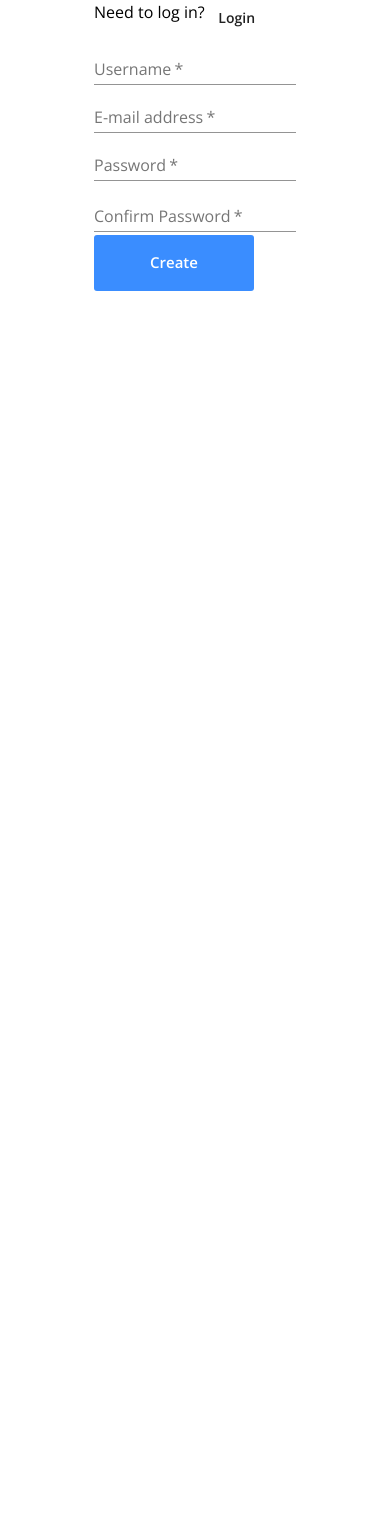
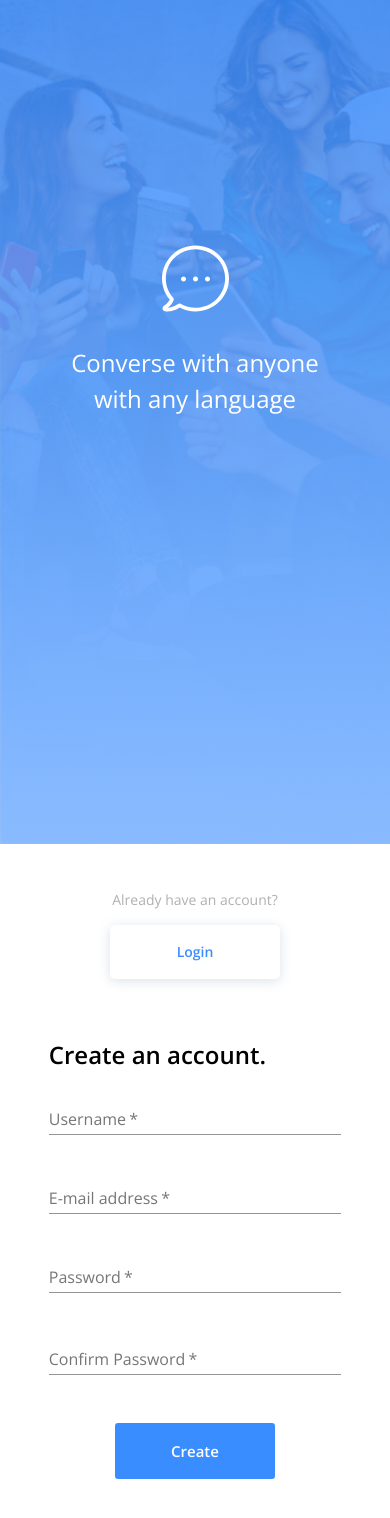
Before and after one commit to cleocleocleo/web-messenger, a React (Create React App) app in the folder client/: page / in a window 390 px wide. Shown: the top 1518 px of the page. Before the commit the page ends 844 px from the top, so only its background shows below. Built offline with nearby package versions, Linux system fonts and the light colour scheme; no server answers.

Commit message:
Add responsive styles for Signup page
Match layout to Login page (with a few minor adjustments).
Change hover color for outlined button variant.

```diff
--- a/client/src/components/Login.js
+++ b/client/src/components/Login.js
@@ -23,11 +23,10 @@ const useStyles = makeStyles(() => ({
         textAlign: "center",
         paddingLeft: 20,
         paddingRight: 20,
-        marginBottom: 80
+        marginBottom: 70
     },
     title: {
         fontWeight: "600",
-        marginBottom: 30
     },
     text: {
         fontSize: 14,
@@ -40,7 +39,8 @@ const useStyles = makeStyles(() => ({
     },
     buttonContainer: {
         textAlign: "center",
-        marginTop: 30
+        marginTop: 30,
+        marginBottom: 30
     }
 }));
 
--- a/client/src/components/Signup.js
+++ b/client/src/components/Signup.js
@@ -3,18 +3,51 @@ import { Redirect, useHistory } from "react-router-dom";
 import { connect } from "react-redux";
 import {
     Grid,
-  Box,
     Typography,
     Button,
     FormControl,
     TextField,
     FormHelperText,
 } from "@material-ui/core";
+import { makeStyles } from "@material-ui/core/styles";
+import { SideBanner } from "./Landing";
 import { register } from "../store/utils/thunkCreators";
 
-const Login = (props) => {
+const useStyles = makeStyles(() => ({
+    formContainer: {
+        height: "100vh"
+    },
+    formHeader: {
+        wrap: "wrap",
+        paddingTop: 30,
+        textAlign: "center",
+        paddingLeft: 20,
+        paddingRight: 20,
+        marginBottom: 60
+    },
+    title: {
+        fontWeight: "600",
+    },
+    text: {
+        fontSize: 14,
+        paddingTop: 15,
+        paddingBottom: 15
+    },
+    formInput: {
+        width: "100%",
+        marginBottom: 15
+    },
+    buttonContainer: {
+        textAlign: "center",
+        marginTop: 30,
+        marginBottom: 30
+    }
+}));
+
+const Signup = (props) => {
     const history = useHistory();
     const { user, register } = props;
+    const classes = useStyles();
     const [formErrorMessage, setFormErrorMessage] = useState({});
 
     const handleRegister = async (event) => {
@@ -38,15 +71,22 @@ const Login = (props) => {
 
     return (
         <Grid container justify="center">
-      <Box>
-        <Grid container item>
-          <Typography>Need to log in?</Typography>
-          <Button onClick={() => history.push("/login")}>Login</Button>
+            <SideBanner />
+            <Grid item xs={12} md={7}>
+                <Grid className={classes.formContainer}>
+                    <Grid container item className={classes.formHeader} justify="flex-end" alignItems="center">
+                        <Grid item xs={12} sm={4}>
+                            <Typography className={classes.text} color="secondary">Already have an account?</Typography>
+                        </Grid>
+                        <Grid item xs={12} sm={4}>
+                            <Button variant="outlined" onClick={() => history.push("/login")}>Login</Button>
+                        </Grid>
                     </Grid>
                     <form onSubmit={handleRegister}>
-          <Grid>
-            <Grid>
-              <FormControl>
+                        <Grid container justify="center">
+                            <Grid item xs={9} sm={7}>
+                                <Typography className={classes.title} variant="h5">Create an account.</Typography>
+                                <FormControl margin="normal" required className={classes.formInput}>
                                     <TextField
                                         aria-label="username"
                                         label="Username"
@@ -56,53 +96,65 @@ const Login = (props) => {
                                     />
                                 </FormControl>
                             </Grid>
-            <Grid>
-              <FormControl>
+                            <Grid item xs={9} sm={7}>
+                                <FormControl margin="normal" required className={classes.formInput}>
                                     <TextField
+                                        aria-label="e-mail address"
                                         label="E-mail address"
-                  aria-label="e-mail address"
                                         type="email"
                                         name="email"
                                         required
                                     />
                                 </FormControl>
                             </Grid>
-            <Grid>
-              <FormControl error={!!formErrorMessage.confirmPassword}>
+                            <Grid item xs={9} sm={7}>
+                                <FormControl
+                                    className={classes.formInput}
+                                    margin="normal"
+                                    required
+                                    error={!!formErrorMessage.confirmPassword}
+                                >
                                     <TextField
                                         aria-label="password"
                                         label="Password"
                                         type="password"
-                  inputProps={{ minLength: 6 }}
                                         name="password"
                                         required
+                                        inputProps={{ minLength: 6 }}
                                     />
                                     <FormHelperText>
                                         {formErrorMessage.confirmPassword}
                                     </FormHelperText>
                                 </FormControl>
                             </Grid>
-            <Grid>
-              <FormControl error={!!formErrorMessage.confirmPassword}>
+                            <Grid item xs={9} sm={7}>
+                                <FormControl
+                                    className={classes.formInput}
+                                    margin="normal"
+                                    error={!!formErrorMessage.confirmPassword}
+                                >
                                     <TextField
+                                        aria-label="confirm password"
                                         label="Confirm Password"
-                  aria-label="confirm password"
                                         type="password"
-                  inputProps={{ minLength: 6 }}
                                         name="confirmPassword"
                                         required
+                                        inputProps={{ minLength: 6 }}
                                     />
                                     <FormHelperText>
                                         {formErrorMessage.confirmPassword}
                                     </FormHelperText>
                                 </FormControl>
                             </Grid>
+                            <Grid item xs={12} className={classes.buttonContainer}>
                                 <Button type="submit" variant="contained" size="large">
                                     Create
                                 </Button>
                             </Grid>
+                        </Grid>
                     </form>
-      </Box>
+                </Grid>
+            </Grid>
         </Grid>
     );
 };
@@ -121,4 +173,4 @@ const mapDispatchToProps = (dispatch) => {
     };
 };
 
-export default connect(mapStateToProps, mapDispatchToProps)(Login);
+export default connect(mapStateToProps, mapDispatchToProps)(Signup);
--- a/client/src/themes/theme.js
+++ b/client/src/themes/theme.js
@@ -36,7 +36,10 @@ export const theme = createMuiTheme({
                 borderRadius: 5,
                 width: 170,
                 height: 54,
-                color: "#3A8DFF"
+                color: "#3A8DFF",
+                "&:hover": {
+                    backgroundColor: "#F9F9F9",
+                }
             }
         }
     },
```
Lines whose indentation alone changed are shown as unchanged.
